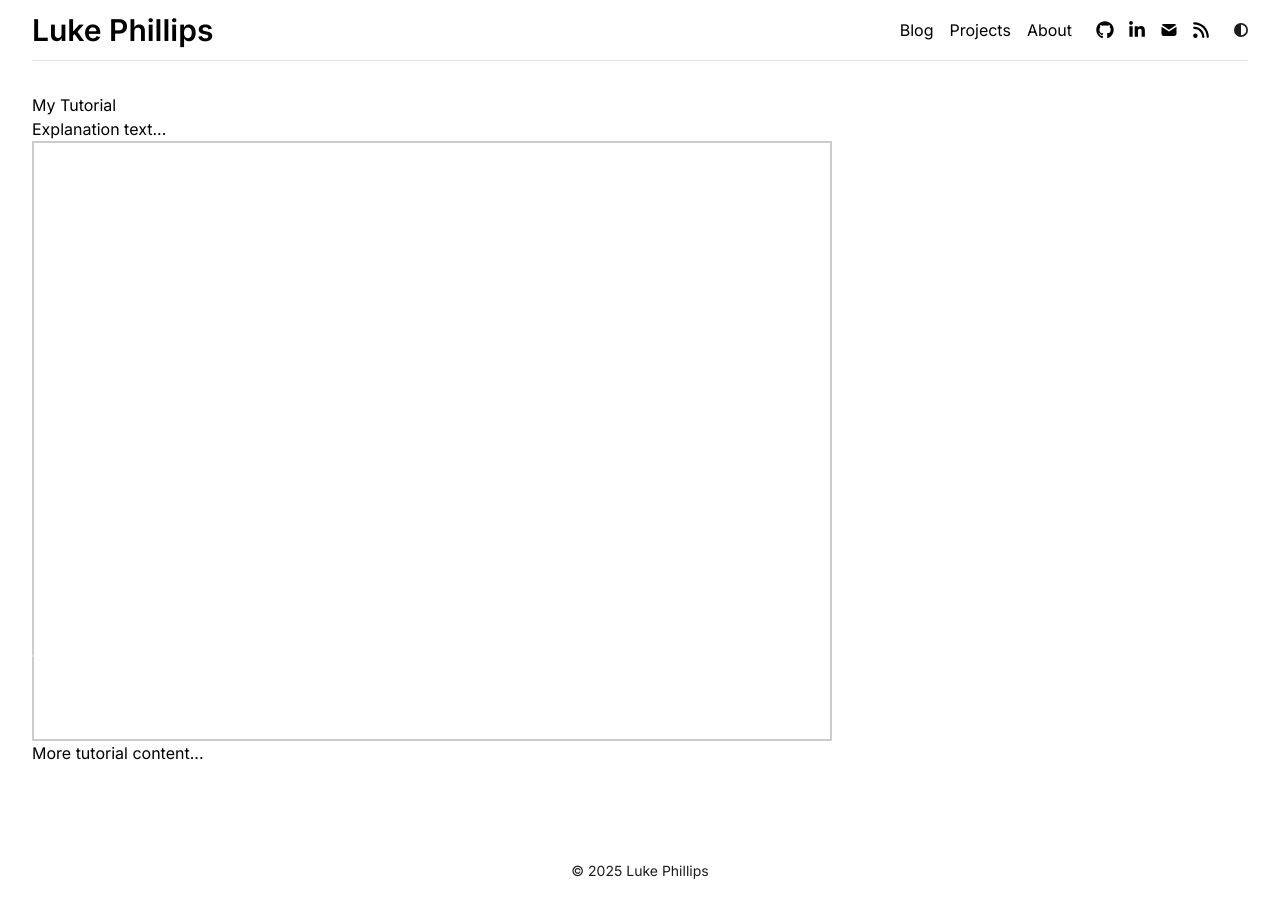
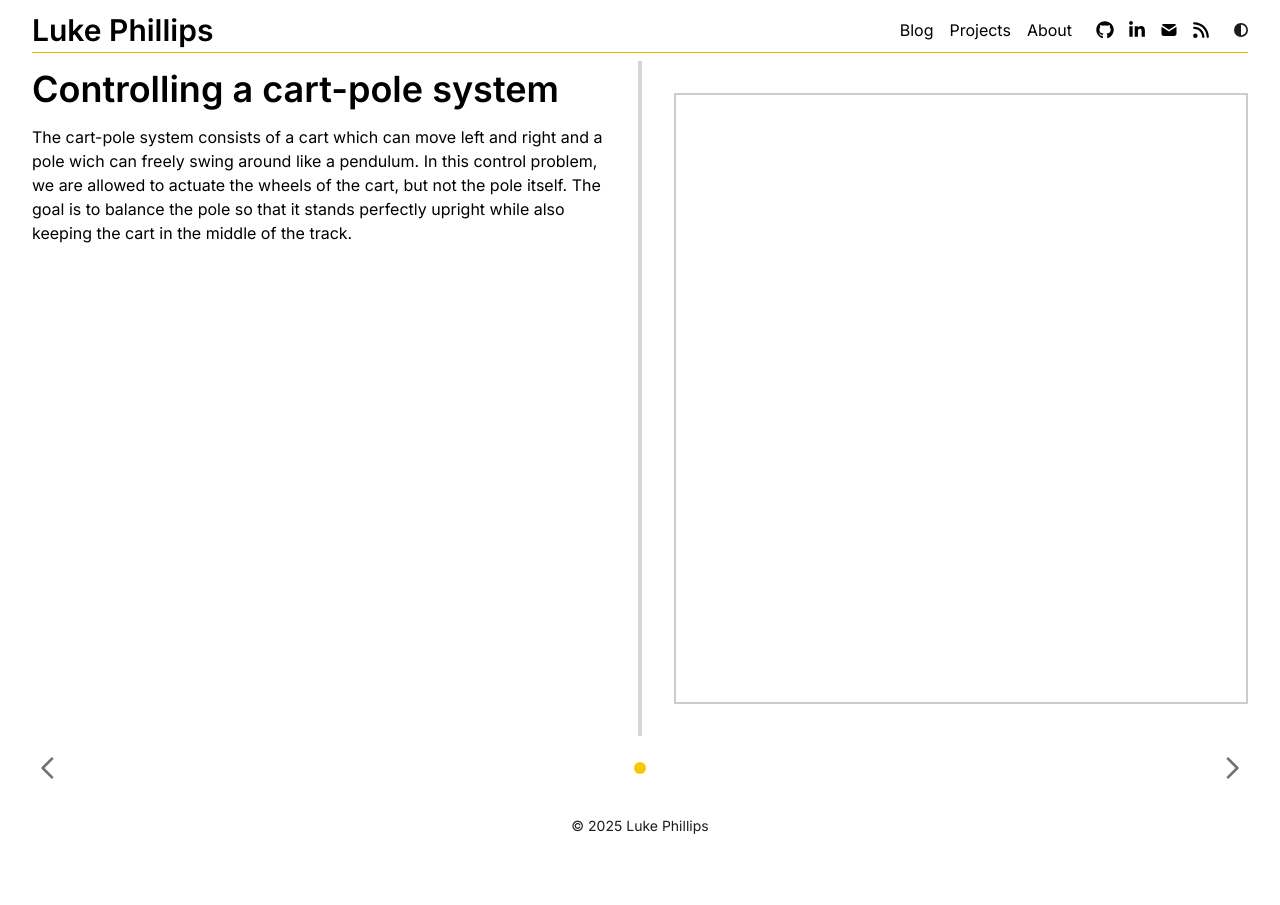
Before and after one commit to StochasticLP/portfolio, a Next.js app in the folder my-portfolio/: page /projects/drake-sim in a window 1280 px wide. After the commit the page ends 860 px from the top, so only its background shows below. Built offline with nearby package versions, Linux system fonts and the light colour scheme.

Commit message:
Created first page of tutorial (WIP)

```diff
--- a/my-portfolio/app/components/footer.tsx
+++ b/my-portfolio/app/components/footer.tsx
@@ -8,7 +8,7 @@ const YEAR = new Date().getFullYear();
 
 export default function Footer() {
   return (
-    <footer className="w-full flex flex-col items-center justify-center lg:mt-24 mt-16 pb-4">
+    <footer className="w-full flex flex-col items-center justify-center py-4">
       <div className="flex flex-col items-center w-full">
         <div className="text-center text-[#1C1C1C] dark:text-[#D4D4D4] text-sm">
           <time>© {YEAR}</time> {metaData.title}
--- a/my-portfolio/app/components/nav.tsx
+++ b/my-portfolio/app/components/nav.tsx
@@ -43,9 +43,9 @@ function SocialLinks() {
 export function Navbar() {
   const pathname = usePathname();
   return (
-    <nav className="w-full py-3 mb-8 border-b border-neutral-200 dark:border-neutral-800">
-      <div className="flex flex-row items-center justify-between w-full">
-        <div className="flex items-center min-w-0">
+    <nav className="w-full py-2 px-4 sm:px-6 md:px-8">
+      <div className="flex flex-row items-center justify-between w-full py-1 border-b border-yellow-500">
+        <div className="flex items-center min-w-0 ">
           <Link
             href="/"
             className={`text-3xl font-semibold nav-title${pathname === "/" ? " nav-active" : ""}`}
--- a/my-portfolio/app/layout.tsx
+++ b/my-portfolio/app/layout.tsx
@@ -69,7 +69,7 @@ export default function RootLayout({
           disableTransitionOnChange
         >
           <StarBackground />
-          <main className="flex-1 flex flex-col w-full px-4 sm:px-6 md:px-8 max-w-none">
+          <main className="flex-1 flex flex-col w-full max-w-none">
             <Navbar />
             <div className="w-full flex-1">{children}</div>
             <Footer />
--- a/my-portfolio/app/page.tsx
+++ b/my-portfolio/app/page.tsx
@@ -6,7 +6,8 @@ import CartPoleSimulationClient from "./projects/cartpole/CartPoleSimulationClie
 export default function Page() {
   return (
       <>
-        <section>
+      <section>
+        <div className="px-4 sm:px-6 md:px-8">
           <h1 className="mb-8 text-2xl font-medium">Welcome!</h1>
           <div className="flex flex-col md:flex-row gap-8 relative" style={{overflow: 'visible'}}>
             {/* Left: Text Content */}
@@ -37,6 +38,7 @@ export default function Page() {
               </div>
             </div>
           </div>
+          </div>
         </section>
       </>
     );
--- /dev/null
+++ b/my-portfolio/app/projects/drake-sim/layout.tsx
@@ -0,0 +1,7 @@
+import ResizableLayout from "./resizeable-layout";
+
+export default function Layout({ children }: { children: React.ReactNode }) {
+    return (
+      <div><ResizableLayout pages={[children]}/></div>
+  );
+}
--- /dev/null
+++ b/my-portfolio/app/projects/drake-sim/meshcat-viewer.tsx
@@ -0,0 +1,13 @@
+
+export default function MeshcatViewer(options) {
+  return (
+    <div>
+      <iframe
+        src="http://localhost:7000"
+        width={options.width}
+        height={options.height}
+        style={{ border: "2px solid #ccc" }}
+      />
+    </div>
+  );
+};
--- a/my-portfolio/app/projects/drake-sim/page.tsx
+++ b/my-portfolio/app/projects/drake-sim/page.tsx
@@ -1,18 +1,24 @@
-export default function MeshcatViewer() {
+
+export default function Page() {
   return (
-    <div>
-      <h2>My Tutorial</h2>
-      <p>Explanation text...</p>
-
-      {/* Embed Meshcat viewer */}
-      <iframe
-        src="http://localhost:8000"
-        width="800"
-        height="600"
-        style={{ border: "2px solid #ccc" }}
-      />
-
-      <p>More tutorial content...</p>
-    </div>
+    <section>
+      <div className="">
+        <div className="">
+          <div>
+            <h2 className="text-4xl font-semibold mb-4">Controlling a cart-pole system</h2>
+            </div>
+            <div>
+          <p>The cart-pole system consists of a cart which can move left and right
+            and a pole wich can freely swing around like a pendulum. In this control
+            problem, we are allowed to actuate the wheels of the cart, but not the
+            pole itself. The goal is to balance the pole so that it stands perfectly
+            upright while also keeping the cart in the middle of the track.
+            </p>
+            </div>
+        </div>
+        <div>
+        </div>
+      </div>
+    </section>
   );
 }
--- /dev/null
+++ b/my-portfolio/app/projects/drake-sim/resizeable-layout.tsx
@@ -0,0 +1,164 @@
+"use client";
+
+import { useState, useRef, useEffect, ReactNode } from "react";
+import MeshcatViewer from "./meshcat-viewer";
+
+interface LayoutProps {
+  pages: ReactNode[];
+}
+
+export default function ResizableLayout({ pages }: LayoutProps) {
+  const [currentPage, setCurrentPage] = useState(0);
+  const [leftWidth, setLeftWidth] = useState(50); // percentage
+  const [isDragging, setIsDragging] = useState(false);
+  const [viewportHeight, setViewportHeight] = useState(0);
+  const containerRef = useRef<HTMLDivElement>(null);
+
+    useEffect(() => {
+    // Set initial viewport height minus footer
+    const updateHeight = () => {
+      setViewportHeight(window.innerHeight - 64 -64 - 61); // 64px for footer (h-16) 61px for header
+    };
+
+    updateHeight();
+    window.addEventListener('resize', updateHeight);
+
+    return () => window.removeEventListener('resize', updateHeight);
+  }, []);
+
+  const handleMouseDown = () => {
+    setIsDragging(true);
+  };
+
+  const handleMouseMove = (e: MouseEvent) => {
+    if (!isDragging || !containerRef.current) return;
+
+    const containerRect = containerRef.current.getBoundingClientRect();
+    const newLeftWidth = ((e.clientX - containerRect.left) / containerRect.width) * 100;
+
+    // Constrain between 20% and 80%
+    setLeftWidth(Math.min(Math.max(newLeftWidth, 20), 80));
+  };
+
+  const handleMouseUp = () => {
+    setIsDragging(false);
+  };
+
+  useEffect(() => {
+    if (isDragging) {
+      document.addEventListener("mousemove", handleMouseMove);
+      document.addEventListener("mouseup", handleMouseUp);
+      return () => {
+        document.removeEventListener("mousemove", handleMouseMove);
+        document.removeEventListener("mouseup", handleMouseUp);
+      };
+    }
+  }, [isDragging]);
+
+  const nextPage = () => {
+    if (currentPage < pages.length - 1) {
+      setCurrentPage(currentPage + 1);
+    }
+  };
+
+  const prevPage = () => {
+    if (currentPage > 0) {
+      setCurrentPage(currentPage - 1);
+    }
+  };
+
+  return (
+    <div className="flex flex-col">
+      <div ref={containerRef} className="flex-1 flex relative">
+        {/* Left Panel - Content */}
+        <div
+          className="overflow-y-auto overflow-x-hidden"
+          style={{ width: `${leftWidth}%`, height: `${viewportHeight + 56}px` }}
+        >
+          <div className="px-8 py-2">
+            {pages[currentPage]}
+          </div>
+        </div>
+
+        {/* Divider */}
+        <div
+          className="w-1 bg-gray-300 cursor-col-resize hover:bg-blue-500 transition-colors relative"
+          onMouseDown={handleMouseDown}
+        >
+        </div>
+
+        {/* Right Panel - Simulation (persistent) */}
+        <div
+          className="overflow-hidden p-8 "
+          style={{ width: `${100 - leftWidth}%`}}
+        >
+          <MeshcatViewer width="100%" height={viewportHeight} />
+        </div>
+      </div>
+
+      {/* Navigation Footer */}
+      <div className="h-16 flex items-center justify-between px-8">
+        {/* Previous Button */}
+        <button
+          onClick={prevPage}
+          disabled={currentPage === 0}
+          className="text-white disabled:text-gray-500 disabled:cursor-not-allowed hover:text-blue-400 transition-colors"
+        >
+          <svg
+            className="w-8 h-8"
+            fill="none"
+            stroke="currentColor"
+            viewBox="0 0 24 24"
+          >
+            <path
+              strokeLinecap="round"
+              strokeLinejoin="round"
+              strokeWidth={2}
+              d="M15 19l-7-7 7-7"
+            />
+          </svg>
+        </button>
+
+        {/* Page Indicators */}
+        <div className="flex gap-3">
+          {pages.map((_, index) => (
+            <button
+              key={index}
+              onClick={() => setCurrentPage(index)}
+              className="focus:outline-none"
+            >
+              <div
+                className={`w-3 h-3 rounded-full transition-colors ${
+                  index === currentPage
+                    ? "bg-yellow-400"
+                    : "bg-white hover:bg-gray-300"
+                }`}
+              />
+            </button>
+          ))}
+        </div>
+
+        {/* Next Button */}
+        <button
+          onClick={nextPage}
+          disabled={currentPage === pages.length - 1}
+          className="text-white disabled:text-gray-500 disabled:cursor-not-allowed hover:text-blue-400 transition-colors"
+        >
+          <svg
+            className="w-8 h-8"
+            fill="none"
+            stroke="currentColor"
+            viewBox="0 0 24 24"
+          >
+            <path
+              strokeLinecap="round"
+              strokeLinejoin="round"
+              strokeWidth={2}
+              d="M9 5l7 7-7 7"
+            />
+          </svg>
+        </button>
+      </div>
+    </div>
+  );
+}
```
